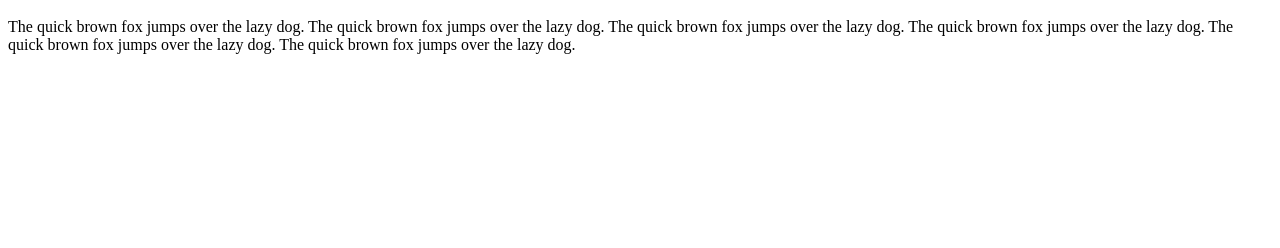
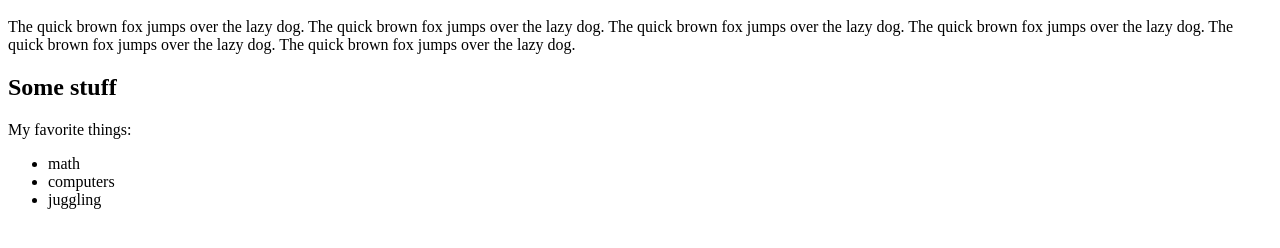
Before and after one commit to dkessner/hello_2023, a plain HTML site: page index.html in a window 1280 px wide. Shown: the part 48-296 px from the top of the page. Drawn offline with Linux system fonts and the light colour scheme.

Commit message:
Update index.html

```diff
--- a/index.html
+++ b/index.html
@@ -19,6 +19,16 @@ The quick brown fox jumps over the lazy dog.
 The quick brown fox jumps over the lazy dog.
 
 
+<h2>Some stuff</h2>
+
+My favorite things:
+<ul>
+    <li>math</li>
+    <li>computers</li>
+    <li>juggling</li>
+</ul>
+
+
 </body>
 
 
```
